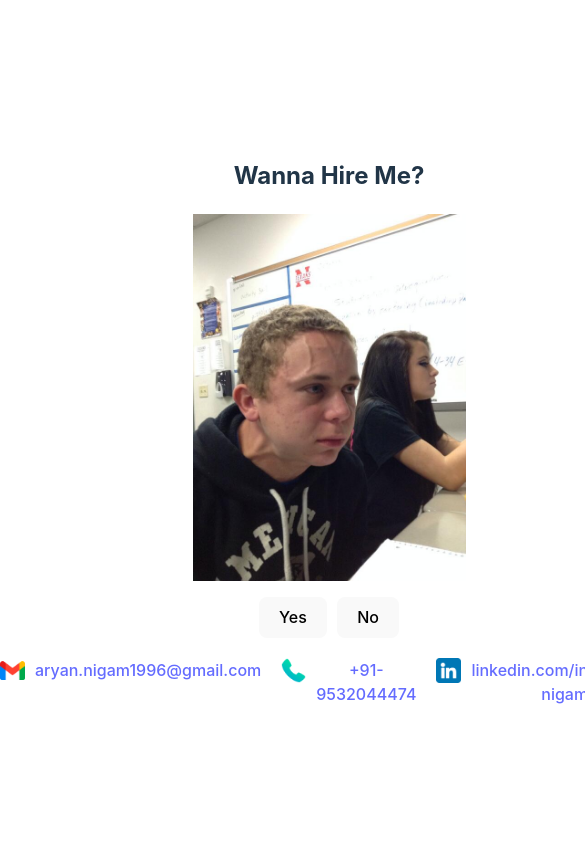
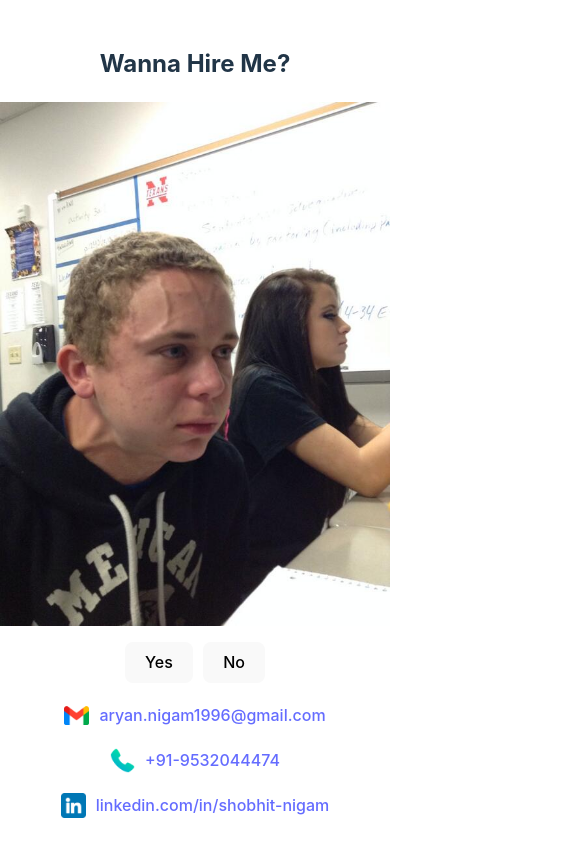
Before and after one commit to Zombieteer/hire-me, a React (Vite) app: page / in a window 390 px wide. Shown: the top 844 px of the page, 585 px wide, since content can reach past the window. Built offline with nearby package versions, Linux system fonts and the light colour scheme.

Commit message:
mobile responsive

```diff
--- a/src/App.css
+++ b/src/App.css
@@ -3,3 +3,29 @@
   margin: 0 auto;
   text-align: center;
 }
+
+.asset {
+  max-width: 70vw;
+  max-height: 70vh;
+}
+.details {
+  margin-top: 20px;
+  display: flex;
+  gap: 20px;
+  justify-content: center;
+}
+
+@media screen and (max-width: 500px) {
+  .asset {
+    min-width: 100vw;
+    max-height: 70vh;
+  }
+  .details {
+    margin-top: 20px;
+    display: flex;
+    flex-direction: column;
+    gap: 20px;
+    justify-content: center;
+    align-items: center;
+  }
+}
--- a/src/App.jsx
+++ b/src/App.jsx
@@ -72,14 +72,14 @@
 
       {['mp4'].includes(asset?.assetExtension) ? (
         <video
-          style={{ maxWidth: '70vw', maxHeight: '70vh' }}
+          className='asset'
           src={asset.randomAsset}
           autoPlay
           loop
         />
       ) : (
         <img
-          style={{ maxWidth: '70vw', maxHeight: '70vh' }}
+          className='asset'
           src={asset.randomAsset}
           alt='Random Image'
         />
--- a/src/index.css
+++ b/src/index.css
@@ -68,13 +68,6 @@
   }
 }
 
-.details {
-  margin-top: 20px;
-  display: flex;
-  gap: 20px ;
-  justify-content: center;
-}
-
 a {
   display: flex;
   gap: 10px ;
```
